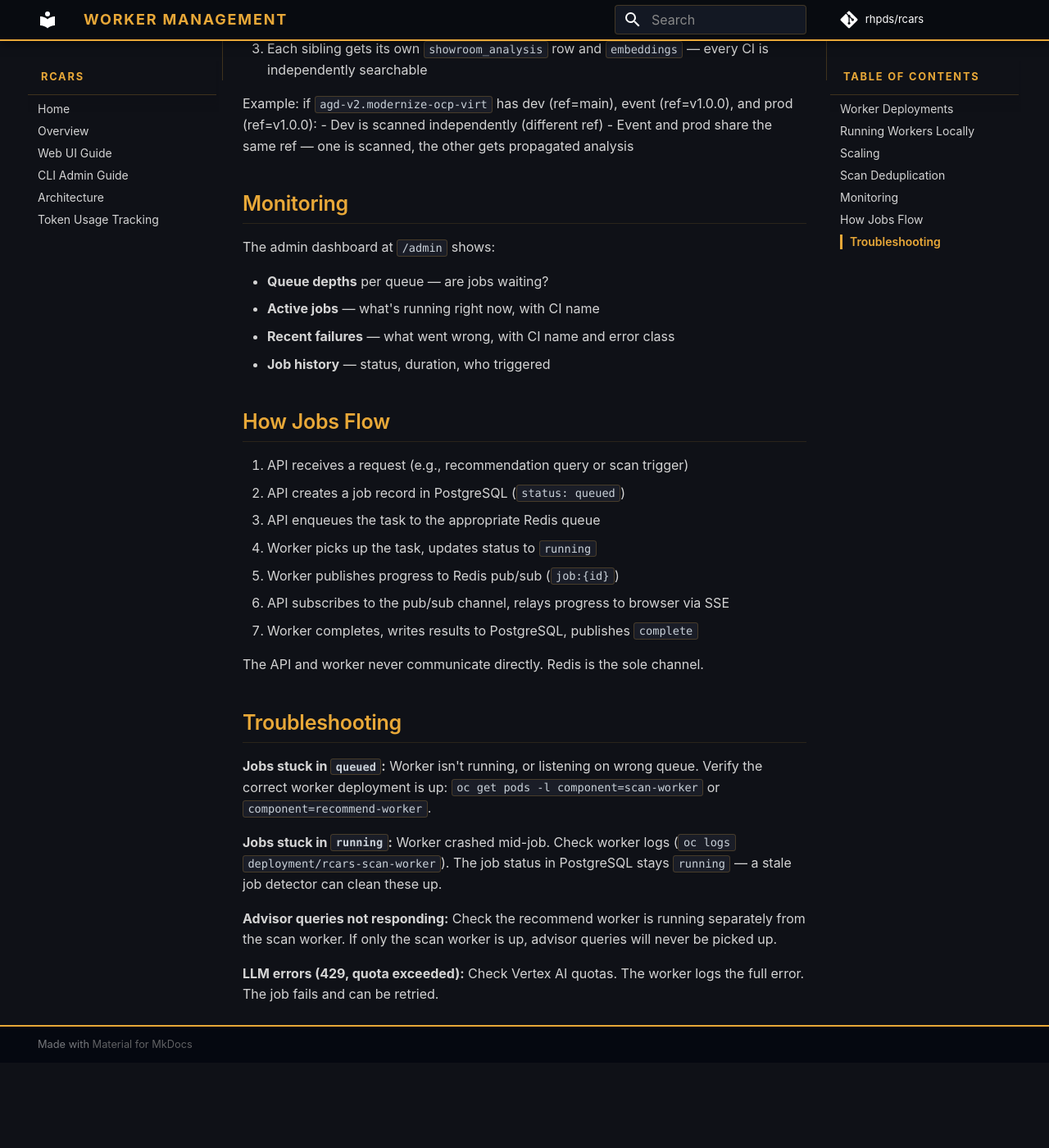
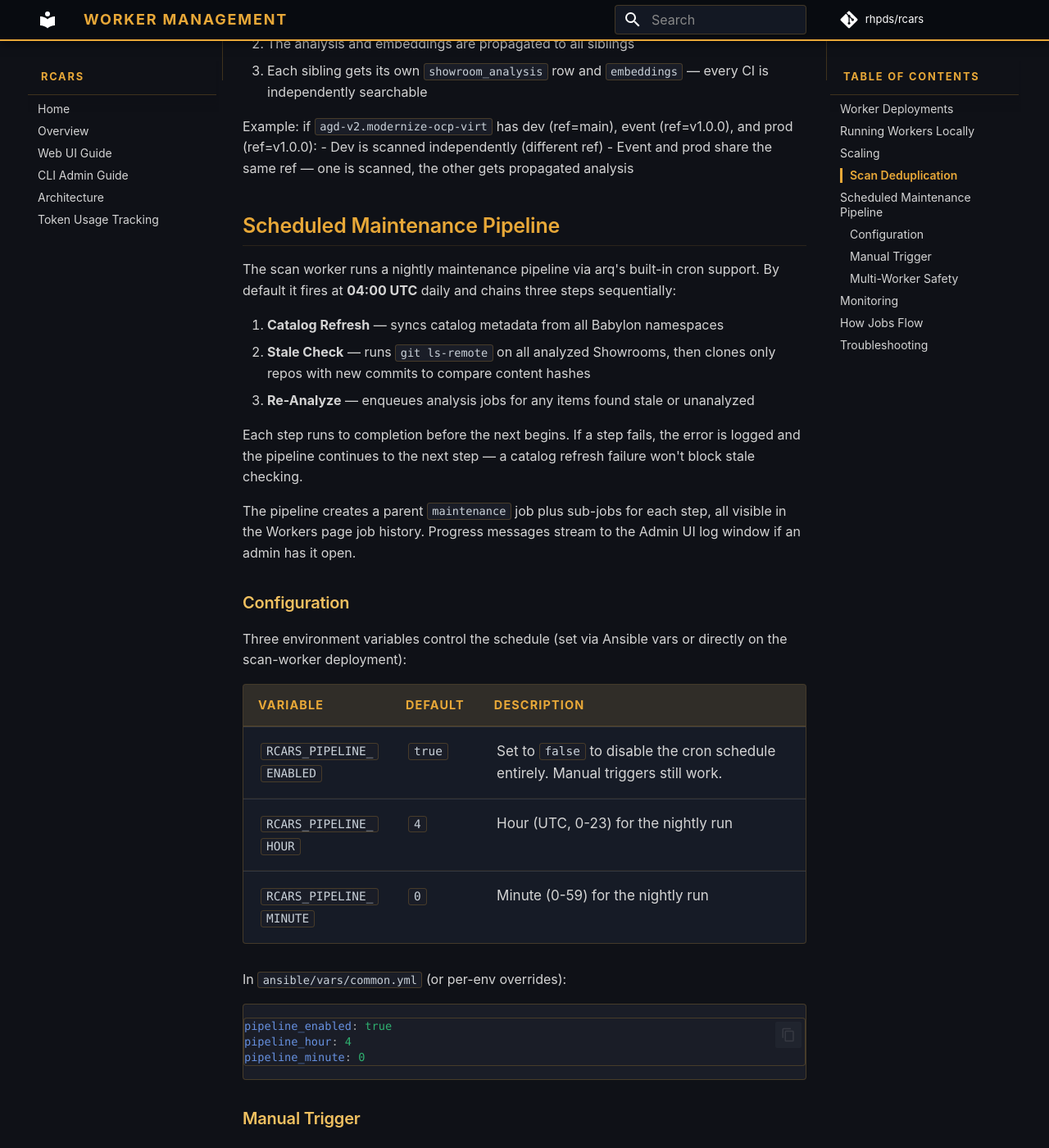
Before and after one commit to rhpds/rcars, an MkDocs documentation site: the page built from docs/workers.md, in a window 1280 px wide and 1400 px high, scrolled down 1419 px. Shown: the whole window at 82% size. Built offline with MkDocs 1.6.1 and Material for MkDocs 9.7.7, drawn with Linux system fonts in a browser that asks for light colours; comment, search, counter and statistics services are not loaded; before the commit the page ends 2715 px from its top, so only the background shows below that; some of the changed text lies outside the part shown.

Commit message:
docs: Add scheduled maintenance pipeline documentation
- workers.md: Pipeline section with config, manual trigger, multi-worker safety
- guide-web.md: Scheduled Maintenance section in admin catalog docs
- deployment.md: Pipeline config in day-to-day operations
- BACKLOG.md: Mark scheduled ops as complete, add express mode learning data

Co-Authored-By: Claude Opus 4.6 (1M context) <noreply@anthropic.com>

````diff
--- a/docs/workers.md
+++ b/docs/workers.md
@@ -11,7 +11,7 @@ Workers are long-running processes that pick up jobs from Redis queues. They are
 
 | Deployment | Entry Point | Queue | Tasks |
 |---|---|---|---|
-| `rcars-scan-worker` | `arq rcars.workers.WorkerSettings` | `arq:queue:scan` | `run_analysis`, `run_catalog_refresh`, `run_stale_check` |
+| `rcars-scan-worker` | `arq rcars.workers.WorkerSettings` | `arq:queue:scan` | `run_analysis`, `run_catalog_refresh`, `run_stale_check`, `run_nightly_pipeline` |
 | `rcars-recommend-worker` | `arq rcars.workers.RecommendWorkerSettings` | `arq:queue:recommend` | `run_recommendation` |
 
 Both use the same container image (`rcars-api:latest`) with different arq entrypoints.
@@ -50,6 +50,49 @@ Example: if `agd-v2.modernize-ocp-virt` has dev (ref=main), event (ref=v1.0.0),
 - Dev is scanned independently (different ref)
 - Event and prod share the same ref — one is scanned, the other gets propagated analysis
 
+## Scheduled Maintenance Pipeline
+
+The scan worker runs a nightly maintenance pipeline via arq's built-in cron support. By default it fires at **04:00 UTC** daily and chains three steps sequentially:
+
+1. **Catalog Refresh** — syncs catalog metadata from all Babylon namespaces
+2. **Stale Check** — runs `git ls-remote` on all analyzed Showrooms, then clones only repos with new commits to compare content hashes
+3. **Re-Analyze** — enqueues analysis jobs for any items found stale or unanalyzed
+
+Each step runs to completion before the next begins. If a step fails, the error is logged and the pipeline continues to the next step — a catalog refresh failure won't block stale checking.
+
+The pipeline creates a parent `maintenance` job plus sub-jobs for each step, all visible in the Workers page job history. Progress messages stream to the Admin UI log window if an admin has it open.
+
+### Configuration
+
+Three environment variables control the schedule (set via Ansible vars or directly on the scan-worker deployment):
+
+| Variable | Default | Description |
+|---|---|---|
+| `RCARS_PIPELINE_ENABLED` | `true` | Set to `false` to disable the cron schedule entirely. Manual triggers still work. |
+| `RCARS_PIPELINE_HOUR` | `4` | Hour (UTC, 0-23) for the nightly run |
+| `RCARS_PIPELINE_MINUTE` | `0` | Minute (0-59) for the nightly run |
+
+In `ansible/vars/common.yml` (or per-env overrides):
+
+```yaml
+pipeline_enabled: true
+pipeline_hour: 4
+pipeline_minute: 0
+```
+
+### Manual Trigger
+
+The pipeline can also be triggered on-demand from the Admin UI ("Run Maintenance Now" button on the Catalog page) or via the API:
+
+```bash
+curl -X POST https://rcars-dev.apps.<domain>/api/v1/admin/run-maintenance \
+  -H "Authorization: Bearer <token>"
+```
+
+### Multi-Worker Safety
+
+arq's `unique=True` flag ensures the cron job runs only once even if multiple scan-worker replicas are deployed. Manual triggers via the API are not deduplicated — avoid clicking "Run Maintenance Now" while a scheduled run is in progress.
+
 ## Monitoring
 
 The admin dashboard at `/admin` shows:
````
Also changed, not shown: BACKLOG.md (+2 -1 lines), docs/deployment.md (+16 -0 lines), docs/guide-web.md (+1 -0 lines).
